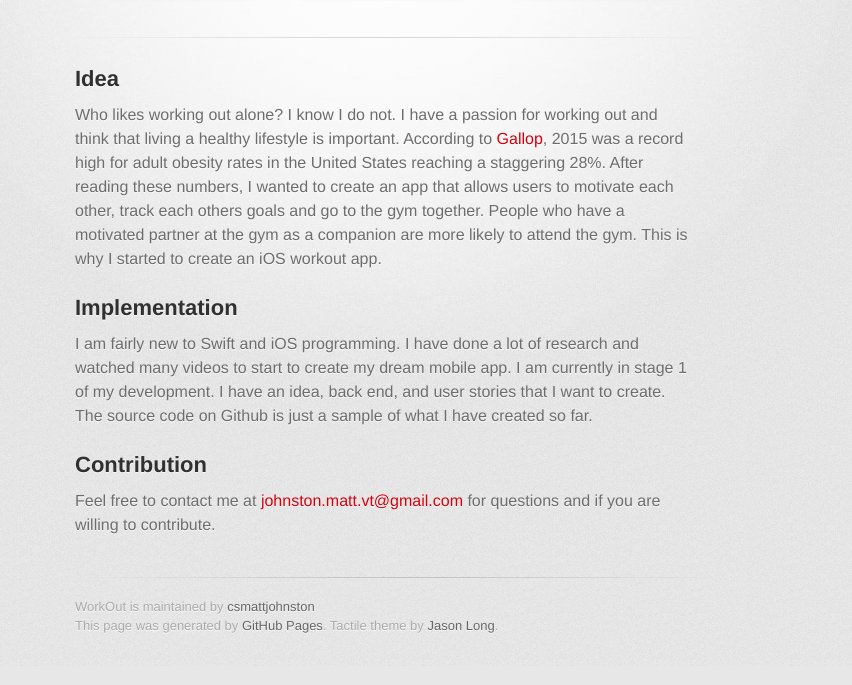
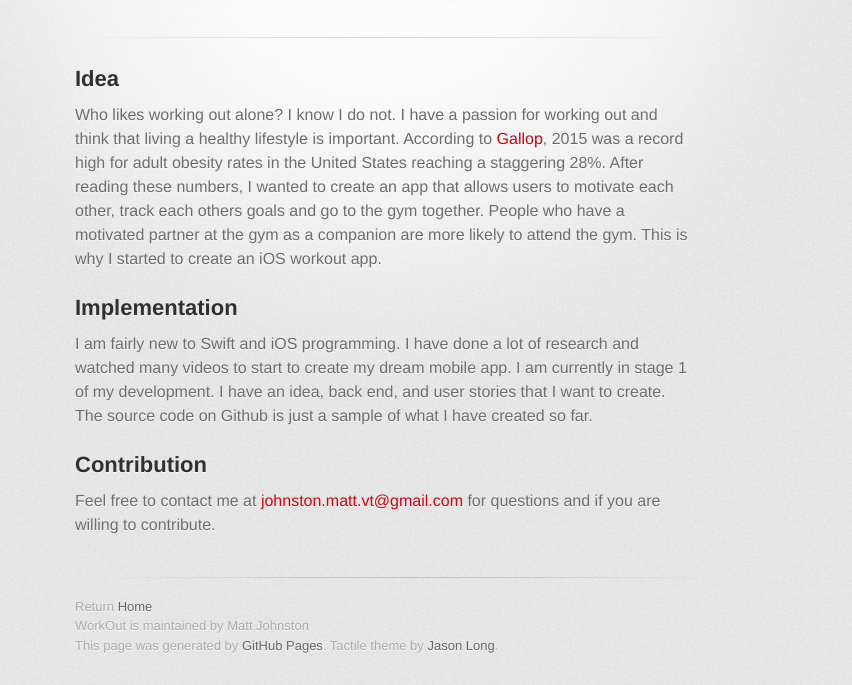
Before and after one commit to csmattjohnston/iOSExerciseApp, a plain HTML site: page index.html in a window 1280 px wide. Shown: the part 209-894 px from the top of the page, without its empty margins (255-1107 px from the left). Drawn offline with Linux system fonts and the light colour scheme; a web font is replaced by a local one.

Commit message:
update footer

```diff
--- a/index.html
+++ b/index.html
@@ -48,7 +48,8 @@
         </section>
 
         <footer>
-          WorkOut is maintained by <a href="https://github.com/csmattjohnston">csmattjohnston</a><br>
+          Return <a href="https://csmattjohnston.github.io"> Home </a><br>
+          WorkOut is maintained by Matt Johnston<br>
           This page was generated by <a href="https://pages.github.com">GitHub Pages</a>. Tactile theme by <a href="https://twitter.com/jasonlong">Jason Long</a>.
         </footer>
 
```
